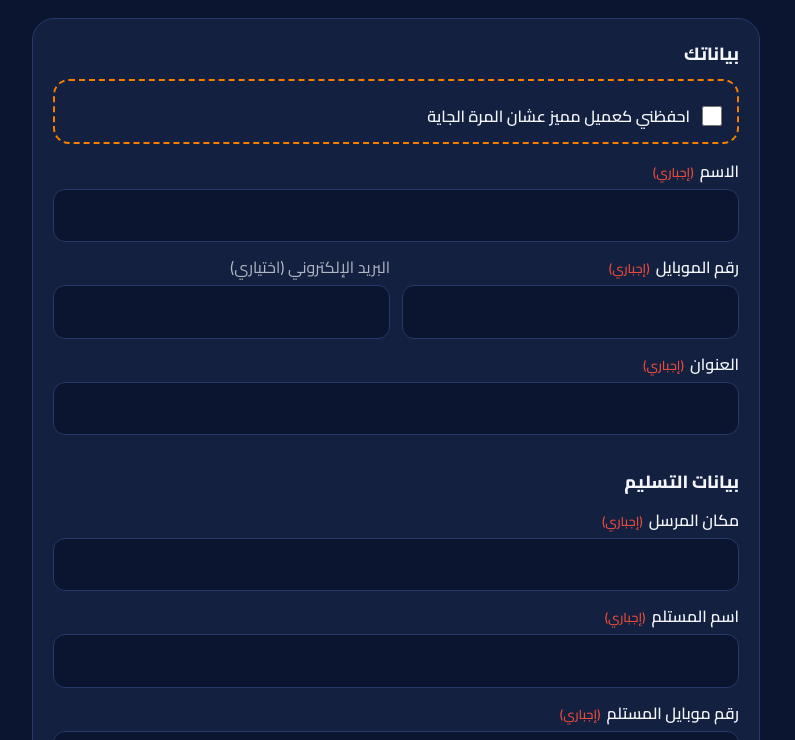
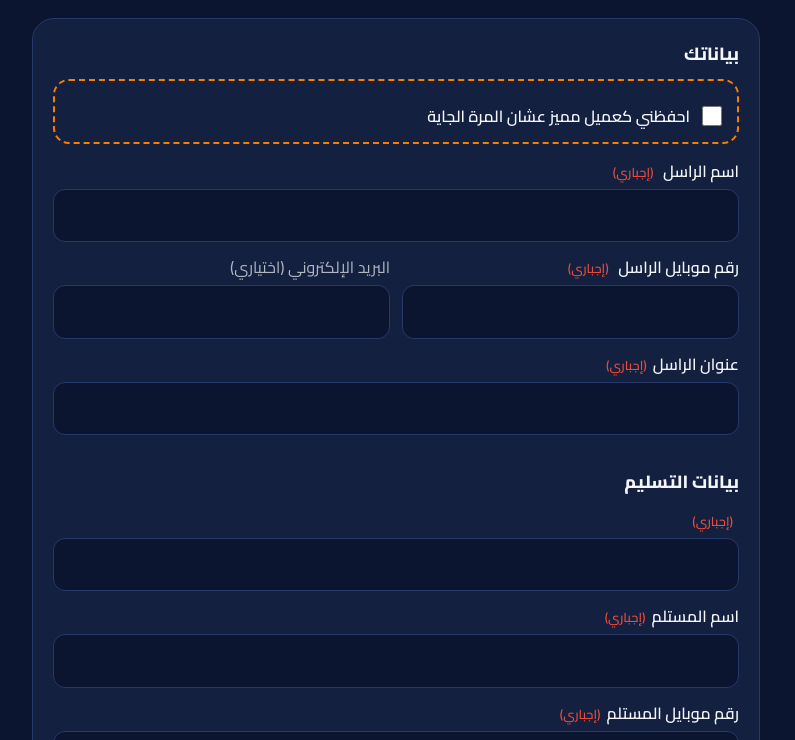
Before and after one commit to Mo2882005Roshdy/fsd, a plain HTML site: page index.html in a window 1280 px wide. Shown: the part 360-1100 px from the top of the page, without its empty margins (244-1039 px from the left). Drawn offline with Linux system fonts and the light colour scheme.

Commit message:
Update field names in Arabic localization

```diff
--- a/index.html
+++ b/index.html
@@ -174,7 +174,7 @@ var L = {
 ar:{reqd:"(إجباري)",contact:"التواصل",support:"الدعم والشكاوى",lang:"اللغة",title:"اطلب الآن",sub:"اختار الخدمة وسيب لنا باقي الشغل.",
 ship:"الشحن",market:"ماركت الشادر",marketSub:"سوق كامل... في موبايلك",prods:"منتجات الماركت – اختار اللي محتاجه",
 cust:"بياناتك",favsel:"⭐ عميل مميز؟ اختار اسمك",favsave:"احفظني كعميل مميز عشان المرة الجاية",newc:"عميل جديد",shipments:"شحنات",
-name:"الاسم",phone:"رقم الموبايل",email:"البريد الإلكتروني (اختياري)",addr:"العنوان",route:"بيانات التسليم",routeM:"بيانات المستلم",from:"مكان المرسل",
+name:"اسم الراسل ",phone:" رقم موبايل الراسل ",email:"البريد الإلكتروني (اختياري)",addr:"عنوان الراسل",route:"بيانات التسليم",routeM:"بيانات المستلم",
 rname:"اسم المستلم",rphone:"رقم موبايل المستلم",country:"الدولة المستلمة",gov:"المحافظة",govph:"اختار المحافظة",raddr:"العنوان بالتفصيل",
 raddrph:"المنطقة، الشارع، رقم العمارة والشقة، علامة مميزة",what:"إيه اللي هتشحنه؟",c1:"أجهزة إلكترونية",c2:"طعام",c3:"ملابس",c4:"مستندات",c5:"مستلزمات منزلية",c6:"أخرى",
 frag:"الشحنة قابلة للكسر؟",fy:"أيوه، قابلة للكسر",fn:"لا",note:"ملاحظات (اختياري)",send:"إرسال الطلب",
```
